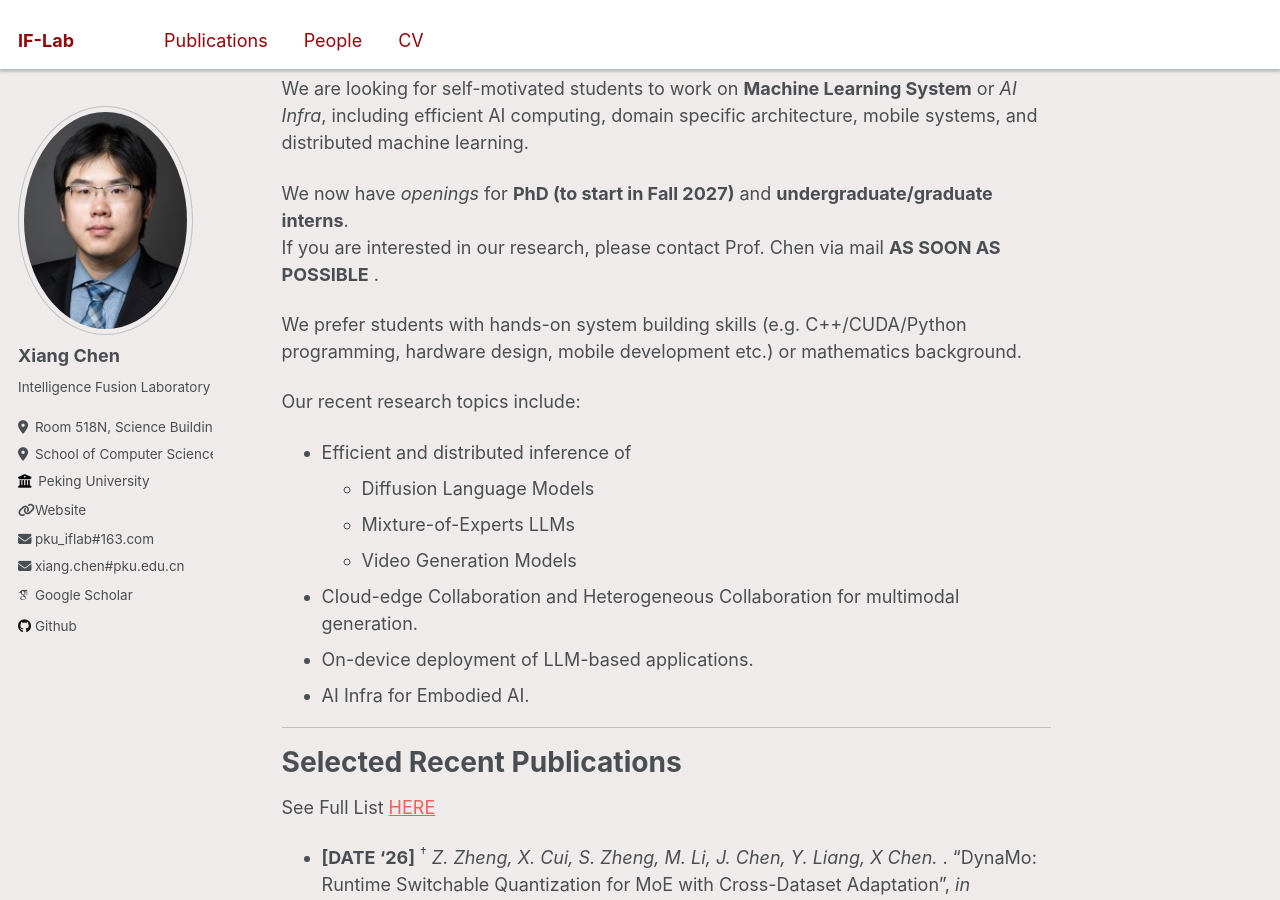
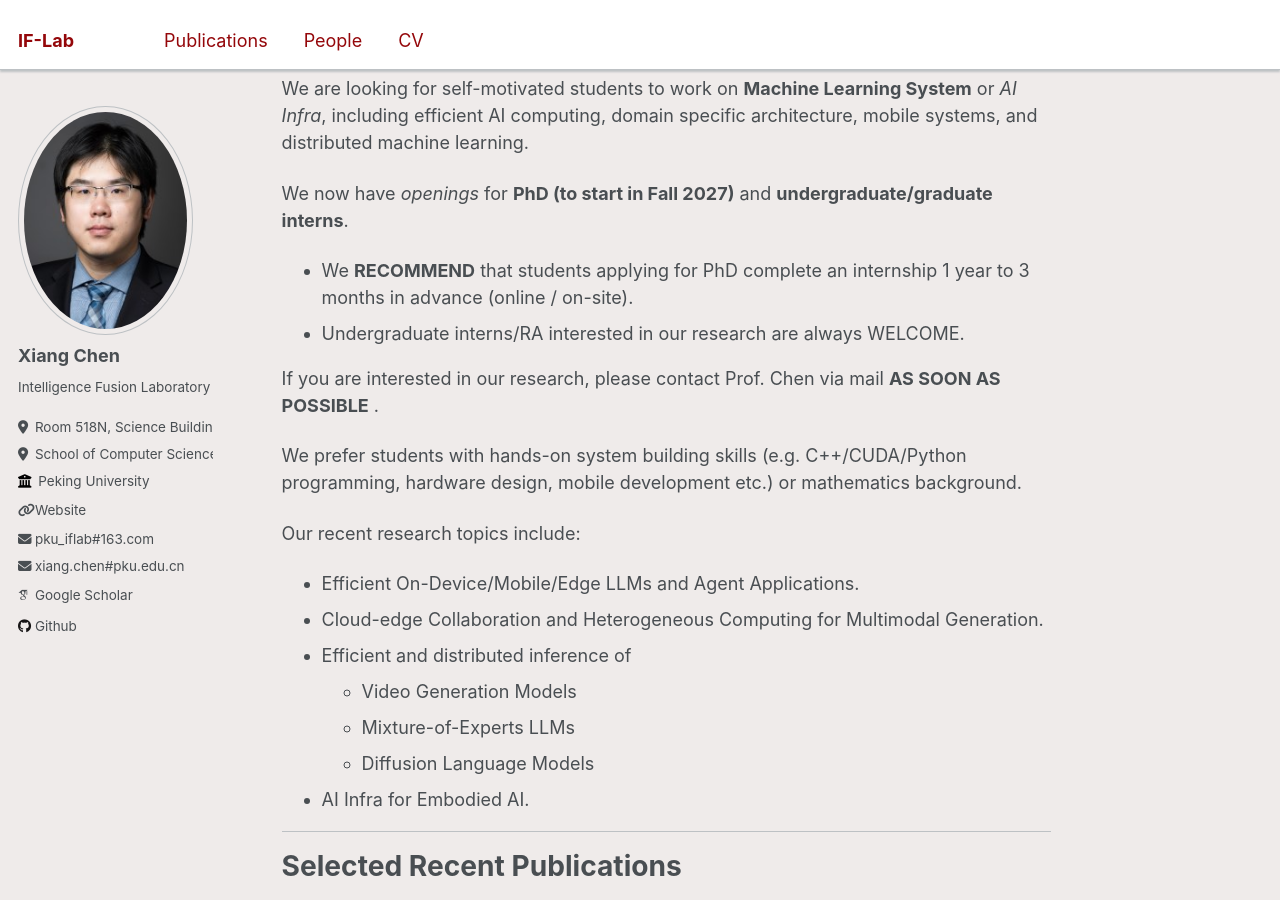
Before and after one commit to if-lab-pku/if-lab-pku.github.io, a Jekyll site: the page built from _pages/about.md, in a window 1280 px wide and 900 px high, scrolled down 832 px. Built offline with Jekyll 4.4.1, drawn with Linux system fonts in a browser that asks for light colours; some web fonts are replaced.

Commit message:
Update about.md for research topics

```diff
--- a/_pages/about.md
+++ b/_pages/about.md
@@ -17,17 +17,20 @@
 We are looking for self-motivated students to work on **Machine Learning System** or *AI Infra*, including efficient AI computing, domain specific architecture, mobile systems, and distributed machine learning.
 
 We now have *openings* for **PhD (to start in Fall 2027)** and **undergraduate/graduate interns**.
+- We **RECOMMEND** that students applying for PhD complete an internship 1 year to 3 months in advance (online / on-site).
+- Undergraduate interns/RA interested in our research are always WELCOME.
+
 If you are interested in our research, please contact Prof. Chen via mail **AS SOON AS POSSIBLE** .
 
 We prefer students with hands-on system building skills (e.g. C++/CUDA/Python programming, hardware design, mobile development etc.) or mathematics background.
 
 Our recent research topics include:
+- Efficient On-Device/Mobile/Edge LLMs and Agent Applications.
+- Cloud-edge Collaboration and Heterogeneous Computing for Multimodal Generation.
 - Efficient and distributed inference of
+  - Video Generation Models
+  - Mixture-of-Experts LLMs
   - Diffusion Language Models
-  - Mixture-of-Experts LLMs
-  - Video Generation Models
-- Cloud-edge Collaboration and Heterogeneous Collaboration for multimodal generation.
-- On-device deployment of LLM-based applications.
 - AI Infra for Embodied AI.
 
 ---
```
